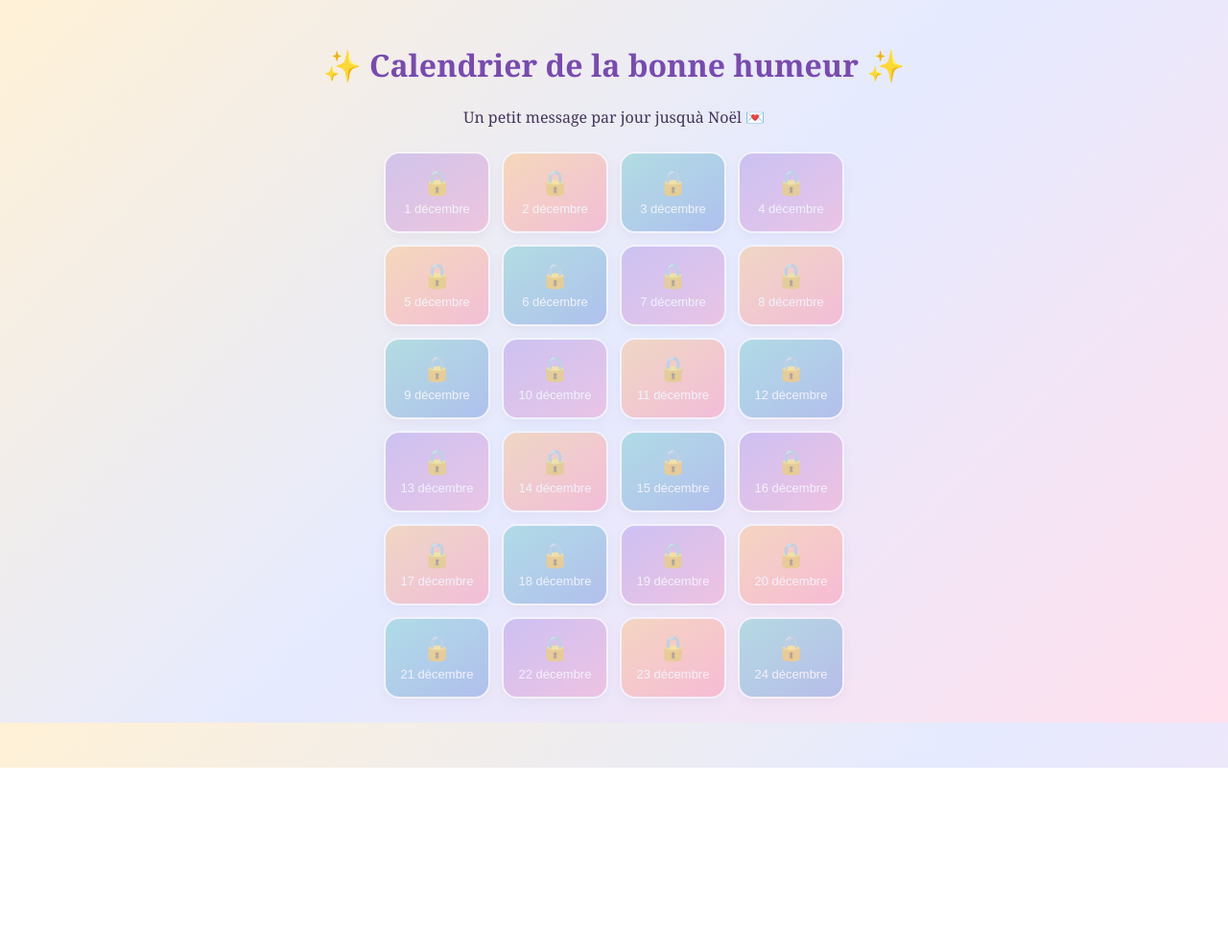
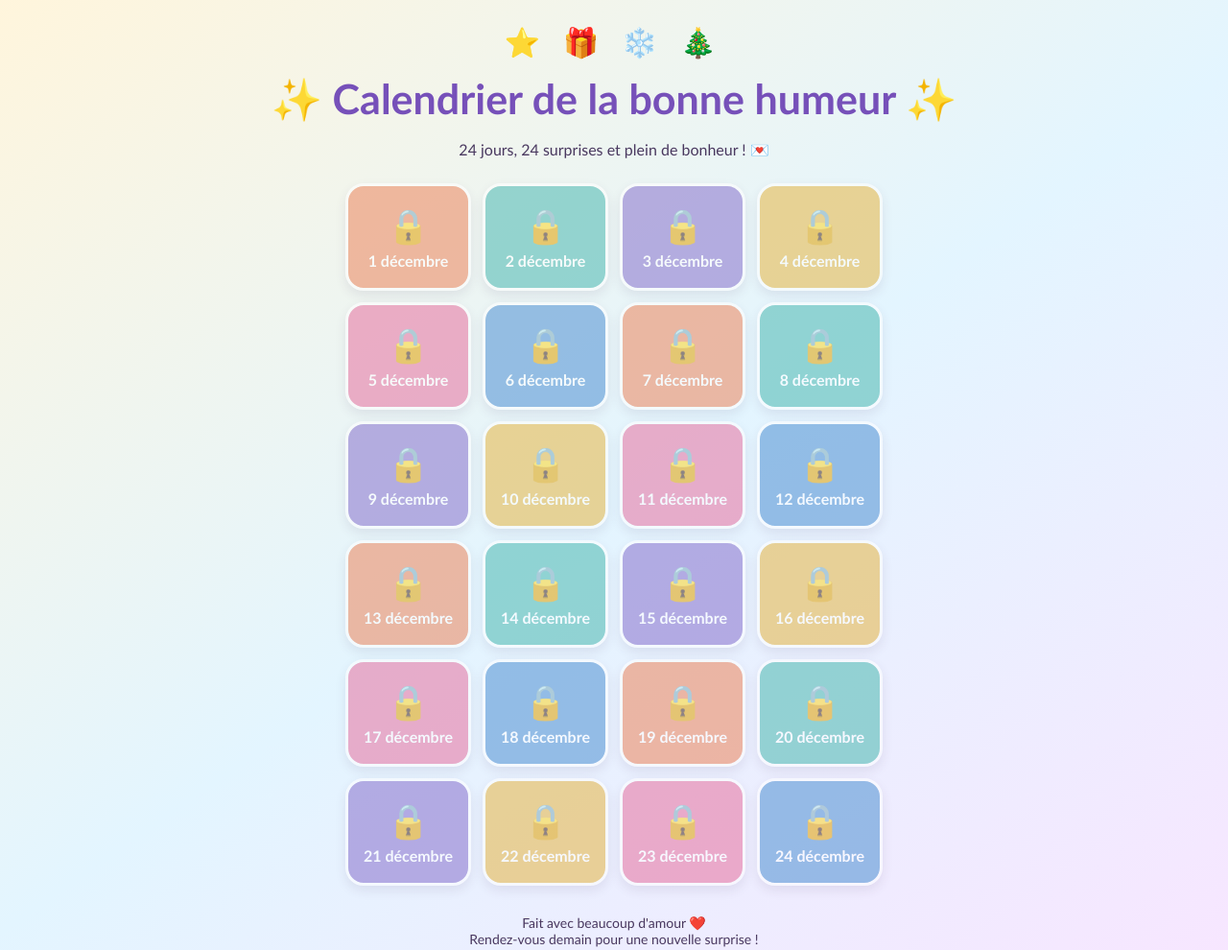
Before and after one commit to MargouxLFVR/calendrier-avent, a plain HTML site: page index.html in a window 1280 px wide. Shown: the top 990 px of the page at 96% size. Before the commit the page ends 800 px from the top, so only its background shows below. Drawn offline with Linux system fonts and the light colour scheme.

Commit message:
Refactor index.html for improved layout and style

```diff
--- a/index.html
+++ b/index.html
@@ -4,69 +4,124 @@
 <head>
 <meta charset="UTF-8">
 <meta name="viewport" content="width=device-width, initial-scale=1">
-<title>Calendrier de la bonne humeur 🎄</title>
+<title>Calendrier de la bonne humeur</title>
 <style>
+* { box-sizing:border-box; }
 body {
-  margin: 0;
-  padding: 25px 15px;
-  font-family: Georgia, serif;
-  text-align: center;
-  color: #42345c;
-  background: linear-gradient(135deg,#fff1d6,#e5eaff,#ffe0ed);
+  margin:0;
+  padding:25px 14px 45px;
+  font-family: "Trebuchet MS", sans-serif;
+  text-align:center;
+  color:#49385f;
+  background:linear-gradient(145deg,#fff5dc,#e3f5ff,#f8e5ff);
+  min-height:100vh;
 }
-h1 { color:#784bb0; font-size:2em; }
-.subtitle { margin-bottom:25px; }
+h1 {
+  color:#7650b9;
+  font-size:clamp(27px,6vw,43px);
+  margin:15px 0 8px;
+}
+.subtitle { font-size:16px; margin-bottom:25px; }
+.decoration { font-size:30px; letter-spacing:8px; }
 .grid {
   display:grid;
-  grid-template-columns:repeat(4,1fr);
+  grid-template-columns:repeat(4,minmax(0,1fr));
   gap:12px;
-  max-width:480px;
-  margin:auto;
+  max-width:560px;
+  margin:25px auto;
 }
 .door {
-  min-height:85px;
-  border:2px solid white;
-  border-radius:16px;
-  font-size:25px;
-  background:linear-gradient(145deg,#ffbd73,#ff83a8);
+  min-width:0;
+  min-height:112px;
+  border:3px solid white;
+  border-radius:19px;
   color:white;
-  box-shadow:0 4px 10px #8d72a333;
   cursor:pointer;
+  box-shadow:0 5px 12px #55416b30;
+  transition:transform .2s, box-shadow .2s;
+  display:flex;
+  flex-direction:column;
+  align-items:center;
+  justify-content:center;
+  gap:5px;
+  font-family:inherit;
 }
-.door:nth-child(3n) {
-  background:linear-gradient(145deg,#65c9c7,#6489db);
+.door:not(:disabled):hover {
+  transform:translateY(-5px) rotate(-2deg);
+  box-shadow:0 9px 18px #55416b40;
 }
-.door:nth-child(3n+1) {
-  background:linear-gradient(145deg,#a78be8,#ef91c3);
-}
-.door:disabled { opacity:.42; cursor:not-allowed; }
-.door span { display:block; font-size:13px; margin-top:5px; }
+.door:disabled { cursor:not-allowed; opacity:.58; }
+.door .picture { font-size:35px; }
+.door .number { font-weight:bold; font-size:16px; }
+.door:nth-child(6n+1) { background:#ed8b64; }
+.door:nth-child(6n+2) { background:#54bcb5; }
+.door:nth-child(6n+3) { background:#8d78cf; }
+.door:nth-child(6n+4) { background:#e7b94d; }
+.door:nth-child(6n+5) { background:#e879a4; }
+.door:nth-child(6n) { background:#5796d5; }
 #message {
   display:none;
-  max-width:400px;
+  max-width:440px;
   margin:25px auto;
   padding:25px;
   background:white;
+  border:3px solid #e9d6ff;
+  border-radius:24px;
+  box-shadow:0 8px 25px #55416b25;
+  animation:pop .35s ease;
+}
+@keyframes pop {
+  from { opacity:0; transform:scale(.85); }
+  to { opacity:1; transform:scale(1); }
+}
+#message h2 { color:#8058bb; }
+#dayMessage {
+  font-size:18px;
+  line-height:1.7;
+  white-space:pre-wrap;
+}
+.close {
+  border:0;
   border-radius:20px;
-  box-shadow:0 5px 20px #77628b33;
-  line-height:1.7;
+  padding:10px 22px;
+  color:white;
+  background:#8d78cf;
+  cursor:pointer;
+  font-size:15px;
+}
+.footer { margin-top:30px; font-size:14px; }
+@media(max-width:370px) {
+  .grid { gap:7px; }
+  .door { min-height:90px; }
+  .door .picture { font-size:28px; }
 }
 </style>
 </head>
 <body>
+
+<div class="decoration">⭐ 🎁 ❄️ 🎄</div>
 <h1>✨ Calendrier de la bonne humeur ✨</h1>
-<p class="subtitle">Un petit message par jour jusquà Noël 💌</p>
+<p class="subtitle">
+  24 jours, 24 surprises et plein de bonheur ! 💌
+</p>
 
 <div class="grid" id="calendar"></div>
 
 <div id="message">
   <h2 id="dayTitle"></h2>
   <p id="dayMessage"></p>
-  <p>✨ Je t'envoie plein de bonheur ! ✨</p>
+  <p>💖 Une petite dose de bonheur pour toi !</p>
+  <button class="close" onclick="closeMessage()">Fermer ✨</button>
 </div>
 
+<p class="footer">
+  Fait avec beaucoup d'amour ❤️<br>
+  Rendez-vous demain pour une nouvelle surprise !
+</p>
+
 <script>
-// REMPLACE LES TEXTES CI-DESSOUS PAR TES MESSAGES
+// ✏️ REMPLACE LES TEXTES PAR TES 24 MESSAGES
+
 const messages = [
 "Ton message du 1er décembre",
 "Ton message du 2 décembre",
@@ -94,32 +149,53 @@ const messages = [
 "Ton message du 24 décembre ❤️"
 ];
 
+const decorations = [
+"🎁","🍭","⛄","⭐","🦌","🎄",
+"🔔","🧸","❄️","🍬","🛷","🎀",
+"🧦","🕯️","🍪","🌟","🎅","🦊",
+"🎉","🍫","🧤","🛎️","🎊","💝"
+];
+
 const today = new Date();
-const start = new Date(2026, 11, 1);
 const calendar = document.getElementById("calendar");
 
 for(let i=0; i<24; i++){
   const door = document.createElement("button");
   door.className = "door";
+
   const unlock = new Date(2026, 11, i+1);
-  const available = today >= unlock;
+  const available =
+    today >= new Date(2026, 11, i+1);
 
   door.disabled = !available;
-  door.innerHTML = `${available ? "🎁" : "🔒"}<span>${i+1} décembre</span>`;
+
+  door.innerHTML = `
+    <span class="picture">${available ? decorations[i] : "🔒"}</span>
+    <span class="number">${i+1} décembre</span>
+  `;
 
   if(available){
     door.onclick = () => {
       document.getElementById("dayTitle").textContent =
-        `✨ Jour ${i+1} ✨`;
+        "✨ Surprise du "+(i+1)+" décembre ✨";
+
       document.getElementById("dayMessage").textContent =
         messages[i];
+
       document.getElementById("message").style.display = "block";
+
       document.getElementById("message").scrollIntoView({
-        behavior:"smooth"
+        behavior:"smooth",
+        block:"center"
       });
     };
   }
+
   calendar.appendChild(door);
+}
+
+function closeMessage(){
+  document.getElementById("message").style.display="none";
 }
 </script>
 </body>
```
